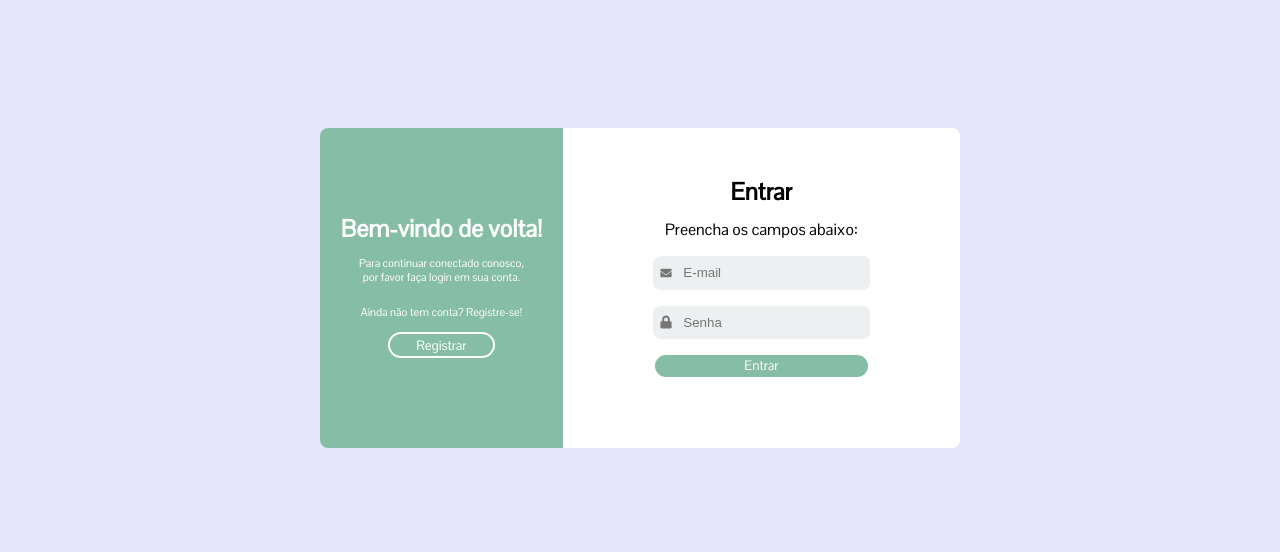
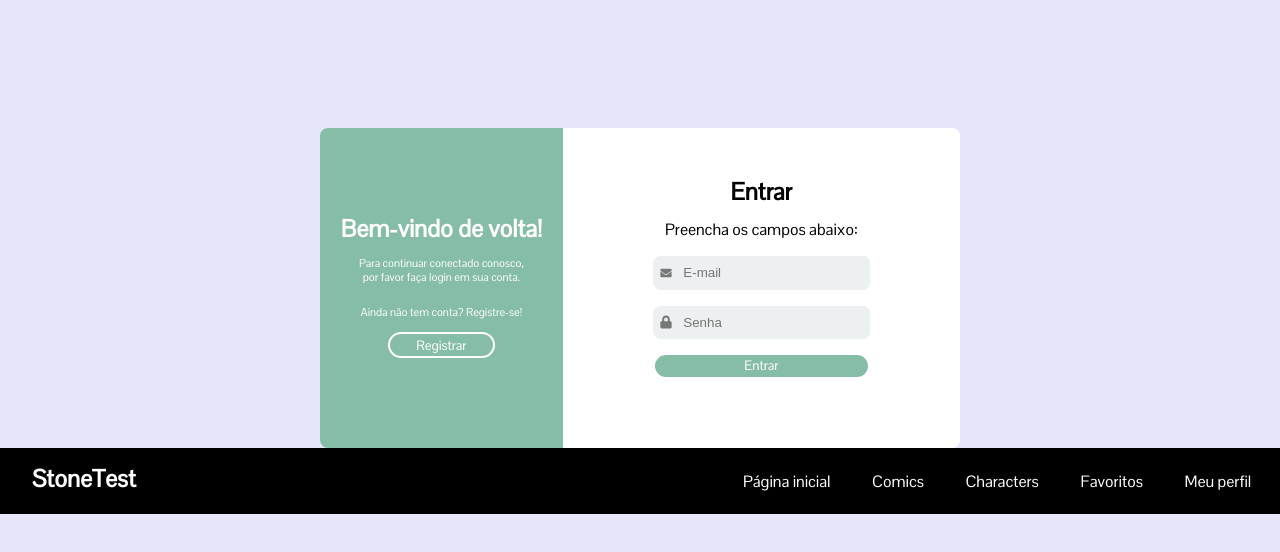
Before and after one commit to emanusantos/stone-case-tecnico, a React (Create React App) app: page /login in a window 1280 px wide. Shown: the top 552 px of the page. Built offline with nearby package versions, Linux system fonts and the light colour scheme; no server answers.

Commit message:
Adicionado o componente Navbar

```diff
--- a/src/Components/App/App.js
+++ b/src/Components/App/App.js
@@ -5,6 +5,7 @@ import { AuthProvider } from '../../Contexts/AuthContext';
 import { BrowserRouter as Router, Switch, Route } from 'react-router-dom';
 import Dashboard from '../Dashboard/Dashboard';
 import Login from '../Login/Login';
+import Navbar from '../Navbar/Navbar';
 
 function App() {
   return (
@@ -16,7 +17,10 @@ function App() {
                 <Route path="/signup" component={SignUp} />
                 <Route path="/login" component={Login} />
               </div>
+              <>
+                <Navbar />
                 <Route exact path="/" component={Dashboard} />
+              </>
           </div>
         </Switch>
       </AuthProvider>
--- /dev/null
+++ b/src/Components/Navbar/Navbar.css
@@ -0,0 +1,23 @@
+nav {
+    background-color: #000;
+    color: #fff;
+    display: flex;
+    justify-content: space-between;
+    align-items: center;
+    padding: .5em;
+}
+
+nav > h2 {
+    margin-left: 1em;
+    margin-top: .3em;
+}
+
+nav ul {
+    display: flex;
+    justify-content: flex-end;
+    list-style-type: none;
+}
+
+nav ul li {
+    margin: 0 1.3em;
+}
--- /dev/null
+++ b/src/Components/Navbar/Navbar.js
@@ -0,0 +1,17 @@
+import React from 'react'
+import './Navbar.css';
+
+export default function Navbar() {
+    return (
+        <nav>
+            <h2>StoneTest</h2>
+            <ul>
+                <li>Página inicial</li>
+                <li>Comics</li>
+                <li>Characters</li>
+                <li>Favoritos</li>
+                <li>Meu perfil</li>
+            </ul>
+        </nav>
+    )
+}
```
